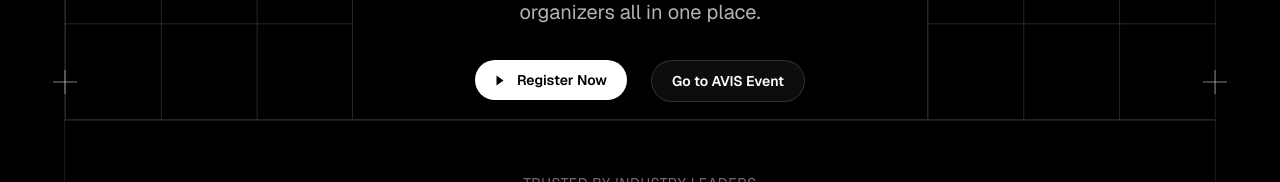
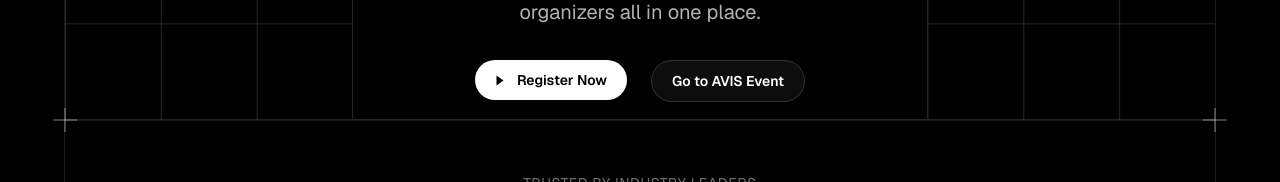
Before and after one commit to Sarina-R/AVIS-landing-page, a Next.js app: page /avis-events in a window 1280 px wide. Shown: the part 536-718 px from the top of the page. Built offline with nearby package versions, Linux system fonts and the light colour scheme.

Commit message:
fix: move bottom crossess to black box div

```diff
--- a/components/event-page-component/HeroSEction.tsx
+++ b/components/event-page-component/HeroSEction.tsx
@@ -98,6 +98,16 @@ const HeroSection: React.FC = () => {
             </Link>
           </div>
         </div>
+
+        {/* Crosses */}
+        <div className=' absolute -bottom-3  left-[-12px] w-6 h-6 z-20'>
+          <div className='absolute top-1/2 left-0 w-full h-[1px] bg-white/50 -translate-y-1/2' />
+          <div className='absolute top-0 left-1/2 w-[1px] h-full bg-white/50 -translate-x-1/2' />
+        </div>
+        <div className=' absolute -bottom-3  right-[-12px] w-6 h-6 z-20'>
+          <div className='absolute top-1/2 left-0 w-full h-[1px] bg-white/50 -translate-y-1/2' />
+          <div className='absolute top-0 left-1/2 w-[1px] h-full bg-white/50 -translate-x-1/2' />
+        </div>
       </div>
 
       <div className='bg-black  w-full '>
@@ -113,14 +123,6 @@ const HeroSection: React.FC = () => {
         <div className='absolute top-1/2 left-0 w-full h-[1px] bg-white/50 -translate-y-1/2' />
         <div className='absolute top-0 left-1/2 w-[1px] h-full bg-white/50 -translate-x-1/2' />
       </div>
-      <div className=' absolute bottom-[180px] sm:bottom-[200px] lg:bottom-[266px] left-[-12px] w-6 h-6 z-20'>
-        <div className='absolute top-1/2 left-0 w-full h-[1px] bg-white/50 -translate-y-1/2' />
-        <div className='absolute top-0 left-1/2 w-[1px] h-full bg-white/50 -translate-x-1/2' />
-      </div>
-      <div className=' absolute bottom-[180px] sm:bottom-[200px] lg:bottom-[266px] right-[-12px] w-6 h-6 z-20'>
-        <div className='absolute top-1/2 left-0 w-full h-[1px] bg-white/50 -translate-y-1/2' />
-        <div className='absolute top-0 left-1/2 w-[1px] h-full bg-white/50 -translate-x-1/2' />
-      </div>
     </div>
   )
 }
```
